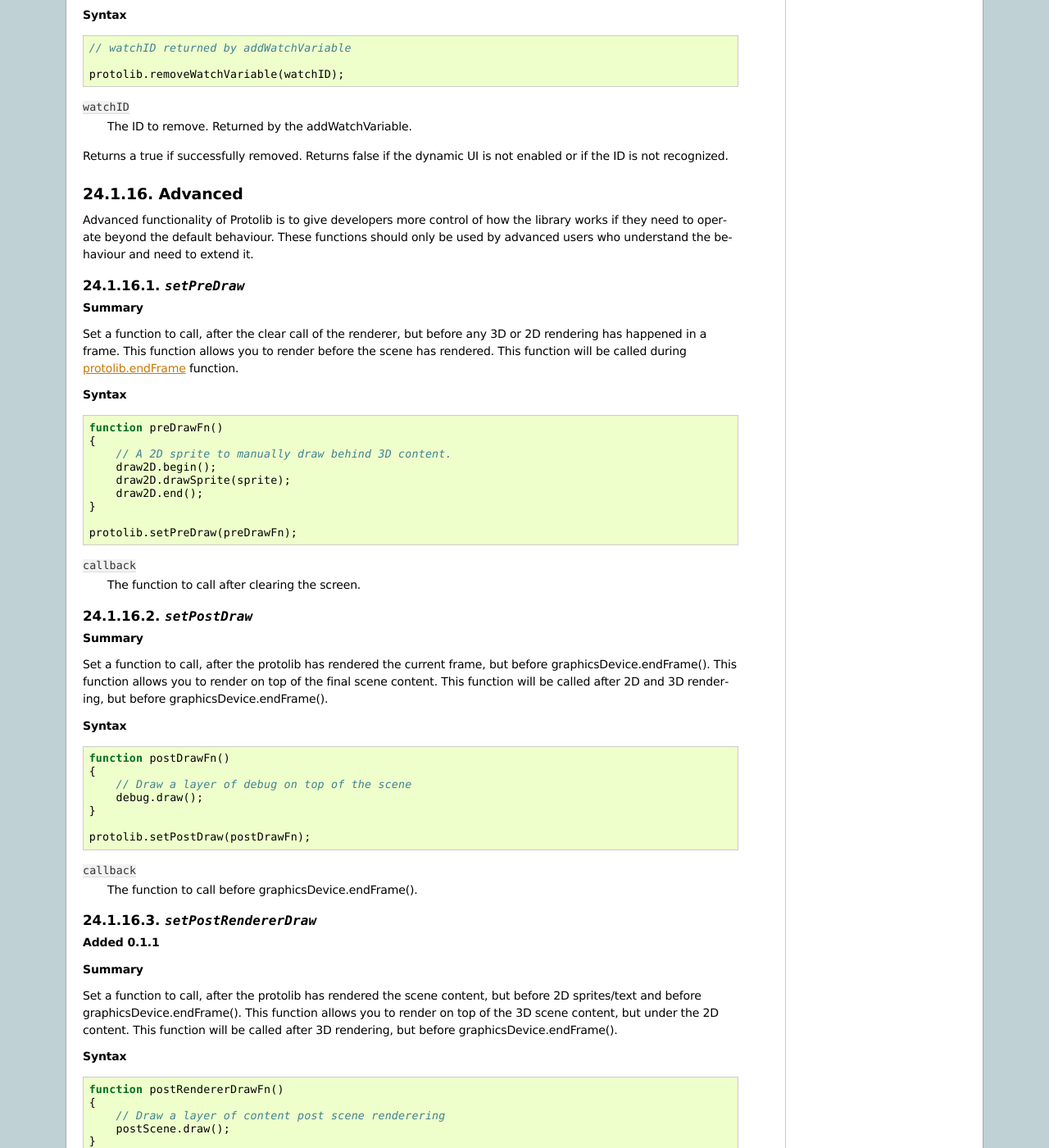
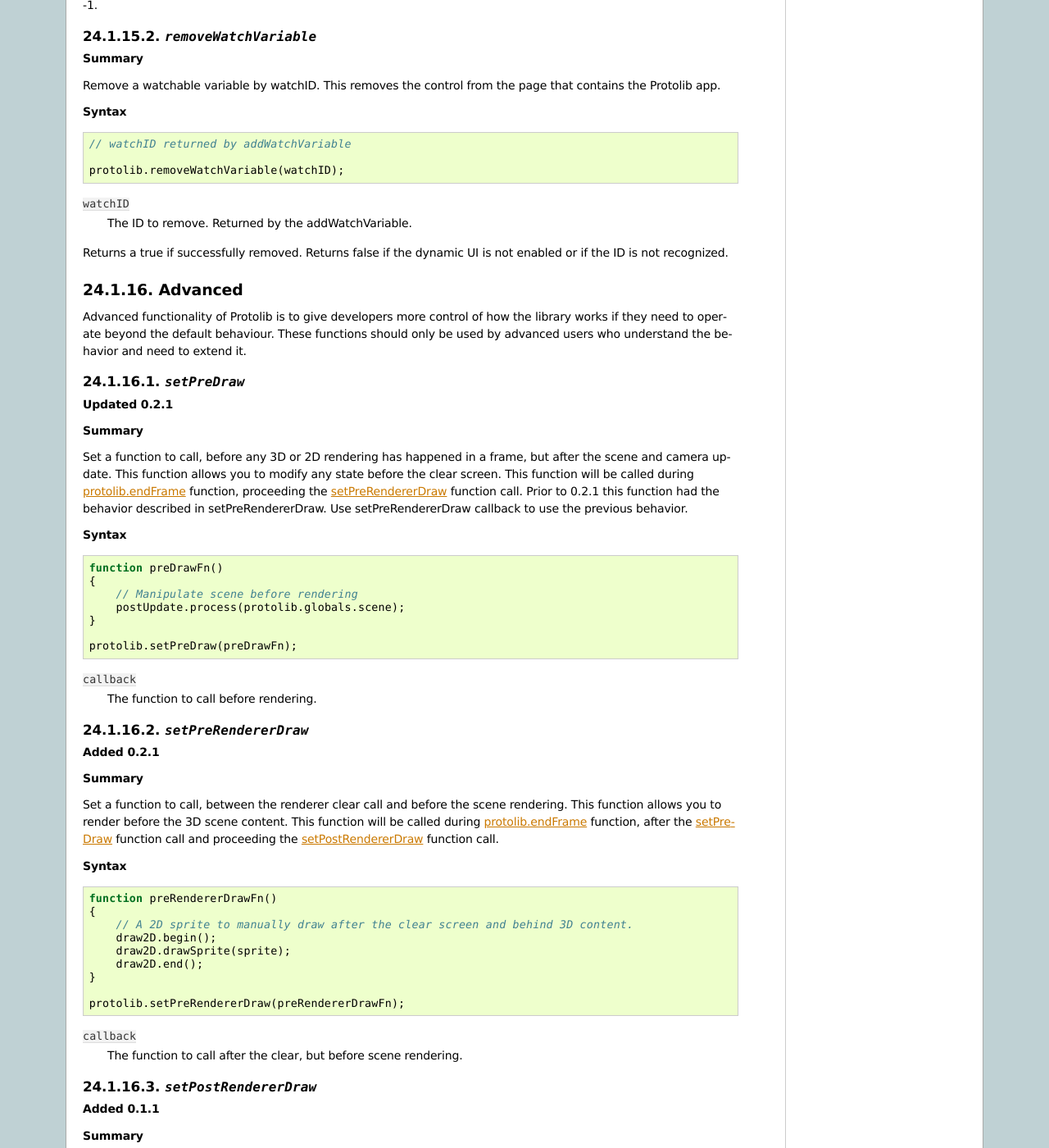
Before and after one commit to turbulenz/turbulenz_engine, a Sphinx documentation site: the page built from docs/source/protolib/protolib_api.rst, in a window 1280 px wide and 1400 px high, scrolled down 21210 px. Shown: the whole window at 82% size. Built offline with Sphinx 7.4.7, drawn with Linux system fonts in a browser that asks for light colours; some of the changed text lies outside the part shown.

Commit message:
Updated protolib and docs for 0.2.1 (inc changelog and release notes)

```diff
--- a/docs/source/protolib/protolib_api.rst
+++ b/docs/source/protolib/protolib_api.rst
@@ -18,6 +18,9 @@ The Protolib Object
 **2013-05-21** - 0.1.1 - Turbulenz Webcast Build (Open Source Only)
 
 **2013-05-04** - 0.2.0 - First SDK release (SDK 0.26.0)
+
+**2014-01-29** - 0.2.1 - Behavior change to 2D text rendering sequence and
+addition/modification of advanced callbacks (SDK 0.28.0)
 
 **BETA**
 
@@ -683,6 +686,10 @@ Draws the given texture to screen space.
 
 Draws the given text to screen space.
 
+**Updated 0.2.1**
+
+drawText renderers after :ref:`draw2DSprite <protolib-draw2dsprite>`.
+
 **Syntax** ::
 
     protolib.drawText({
@@ -725,7 +732,6 @@ Draws the given text to screen space.
 ``alignment`` (Optional)
     Use horizontalAlign and verticalAlign instead.
     A value in ``protolib.textAlignment``. Defines whether the position given refers to the top-left, top-middle or top-right of the text box. Defaults to ``protolib.textAlignment.LEFT``.
-
 
 3D
 ==
@@ -1373,33 +1379,95 @@ Advanced
 ========
 
 Advanced functionality of Protolib is to give developers more control of how the library works if they need to operate beyond the default behaviour.
-These functions should only be used by advanced users who understand the behaviour and need to extend it.
+These functions should only be used by advanced users who understand the behavior and need to extend it.
 
 .. _protolib-setpredraw:
 
 `setPreDraw`
 ------------
 
-**Summary**
-
-Set a function to call, after the clear call of the renderer, but before any 3D or 2D rendering has happened in a frame.
-This function allows you to render before the scene has rendered.
-This function will be called during :ref:`protolib.endFrame <protolib-endframe>` function.
+**Updated 0.2.1**
+
+**Summary**
+
+Set a function to call, before any 3D or 2D rendering has happened in a frame, but after the scene and camera update.
+This function allows you to modify any state before the clear screen.
+This function will be called during :ref:`protolib.endFrame <protolib-endframe>` function,
+proceeding the :ref:`setPreRendererDraw <protolib-setprerendererdraw>` function call.
+Prior to 0.2.1 this function had the behavior described in setPreRendererDraw.
+Use setPreRendererDraw callback to use the previous behavior.
 
 **Syntax** ::
 
     function preDrawFn()
     {
-        // A 2D sprite to manually draw behind 3D content.
+        // Manipulate scene before rendering
+        postUpdate.process(protolib.globals.scene);
+    }
+
+    protolib.setPreDraw(preDrawFn);
+
+``callback``
+    The function to call before rendering.
+
+.. _protolib-setprerendererdraw:
+
+`setPreRendererDraw`
+---------------------
+
+**Added 0.2.1**
+
+**Summary**
+
+Set a function to call, between the renderer clear call and before the scene rendering.
+This function allows you to render before the 3D scene content.
+This function will be called during :ref:`protolib.endFrame <protolib-endframe>` function, after the
+:ref:`setPreDraw <protolib-setpredraw>` function call and proceeding the
+:ref:`setPostRendererDraw <protolib-setPostRendererDraw>` function call.
+
+**Syntax** ::
+
+    function preRendererDrawFn()
+    {
+        // A 2D sprite to manually draw after the clear screen and behind 3D content.
         draw2D.begin();
         draw2D.drawSprite(sprite);
         draw2D.end();
     }
 
-    protolib.setPreDraw(preDrawFn);
+    protolib.setPreRendererDraw(preRendererDrawFn);
 
 ``callback``
-    The function to call after clearing the screen.
+    The function to call after the clear, but before scene rendering.
+
+.. _protolib-setPostRendererDraw:
+
+`setPostRendererDraw`
+---------------------
+
+**Added 0.1.1**
+
+**Summary**
+
+Set a function to call, after the protolib has rendered the scene content, but before 2D sprites/text and before graphicsDevice.endFrame().
+This function allows you to render on top of the 3D scene content, but under the 2D content.
+This function will be called after 3D rendering, but before graphicsDevice.endFrame().
+This function will be called during :ref:`protolib.endFrame <protolib-endframe>` function, after the
+:ref:`setPreRendererDraw <protolib-setprerendererdraw>` function call and proceeding the
+:ref:`setPostDraw <protolib-setPostDraw>` function call.
+
+**Syntax** ::
+
+    function postRendererDrawFn()
+    {
+        // Draw a layer of content post scene renderering
+        postScene.draw();
+    }
+
+    protolib.setPostRendererDraw(postRendererDrawFn);
+
+``callback``
+    The function to call before 2D content rendering.
 
 .. _protolib-setpostdraw:
 
@@ -1411,6 +1479,8 @@ This function will be called during :ref:`protolib.endFrame <protolib-endframe>`
 Set a function to call, after the protolib has rendered the current frame, but before graphicsDevice.endFrame().
 This function allows you to render on top of the final scene content.
 This function will be called after 2D and 3D rendering, but before graphicsDevice.endFrame().
+This function will be called during :ref:`protolib.endFrame <protolib-endframe>` function, after the
+:ref:`setPostRendererDraw <protolib-setpostrendererdraw>` function call.
 
 **Syntax** ::
 
@@ -1425,33 +1495,6 @@ This function will be called after 2D and 3D rendering, but before graphicsDevic
 ``callback``
     The function to call before graphicsDevice.endFrame().
 
-.. _protolib-setpostrendererdraw:
-
-`setPostRendererDraw`
----------------------
-
-**Added 0.1.1**
-
-**Summary**
-
-Set a function to call, after the protolib has rendered the scene content, but before 2D sprites/text and before graphicsDevice.endFrame().
-This function allows you to render on top of the 3D scene content, but under the 2D content.
-This function will be called after 3D rendering, but before graphicsDevice.endFrame().
-
-**Syntax** ::
-
-    function postRendererDrawFn()
-    {
-        // Draw a layer of content post scene renderering
-        postScene.draw();
-    }
-
-    protolib.setPostRendererDraw(postRendererDrawFn);
-
-``callback``
-    The function to call before 2D content rendering.
-
-
 .. _meshwrapper:
 
 ----------------------
--- a/docs/source/release_notes/release_notes_0.28.0.rst
+++ b/docs/source/release_notes/release_notes_0.28.0.rst
@@ -54,6 +54,12 @@ Changes
   so the *TurbulenzEngine* binary installers are no longer bundled
   with SDKs or available for download.
 
+* Updated to Protolib (0.2.1).
+  Minor changes include:
+
+  - Corrected the rendering order of the :ref:`drawText <protolib-drawText>` function to occur after :ref:`draw2DSprite <protolib-draw2dsprite>` function.
+  - Added new callback :ref:`setPreRendererDraw <protolib-setprerendererdraw>` and updated behavior of :ref:`setPreDraw <protolib-setpredraw>`
+
 Fixed
 -----
 
```
Also changed, not shown: docs/source/changelog.rst (+7 -0 lines), 1 other file.
